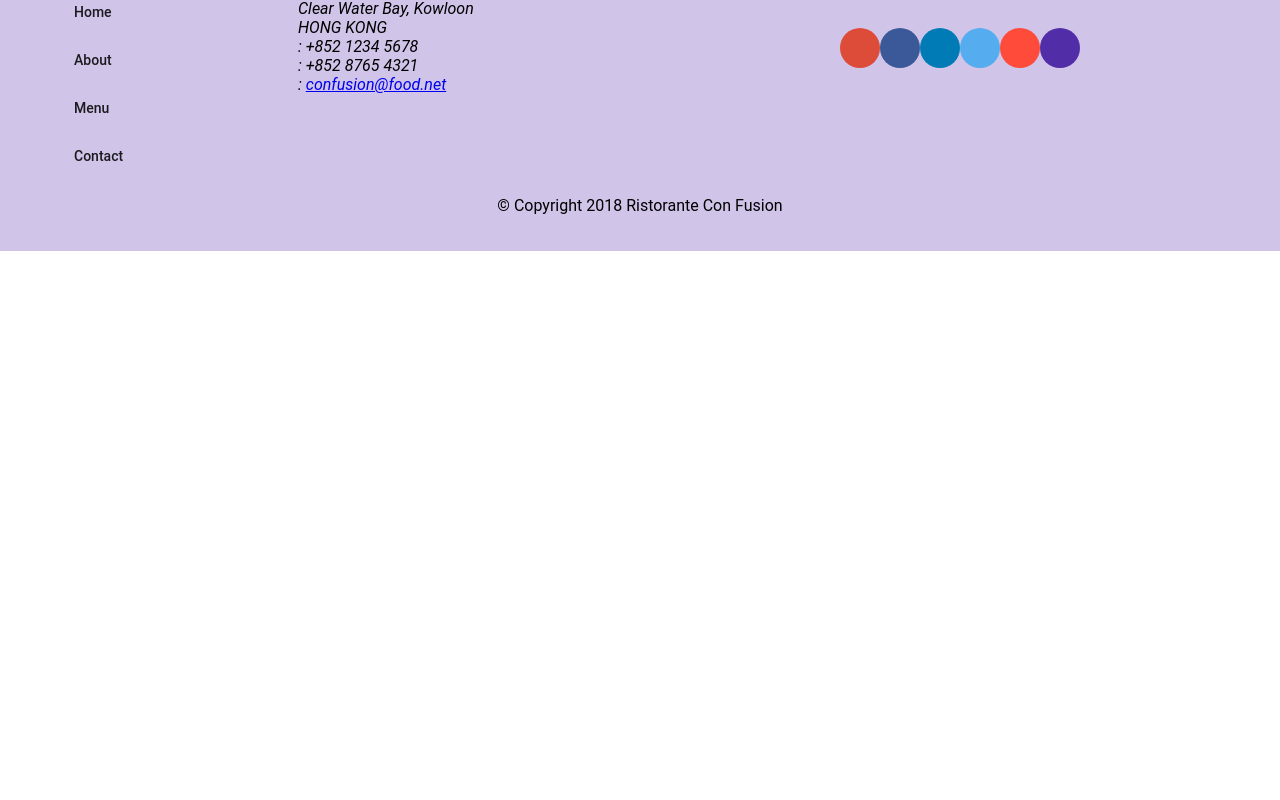
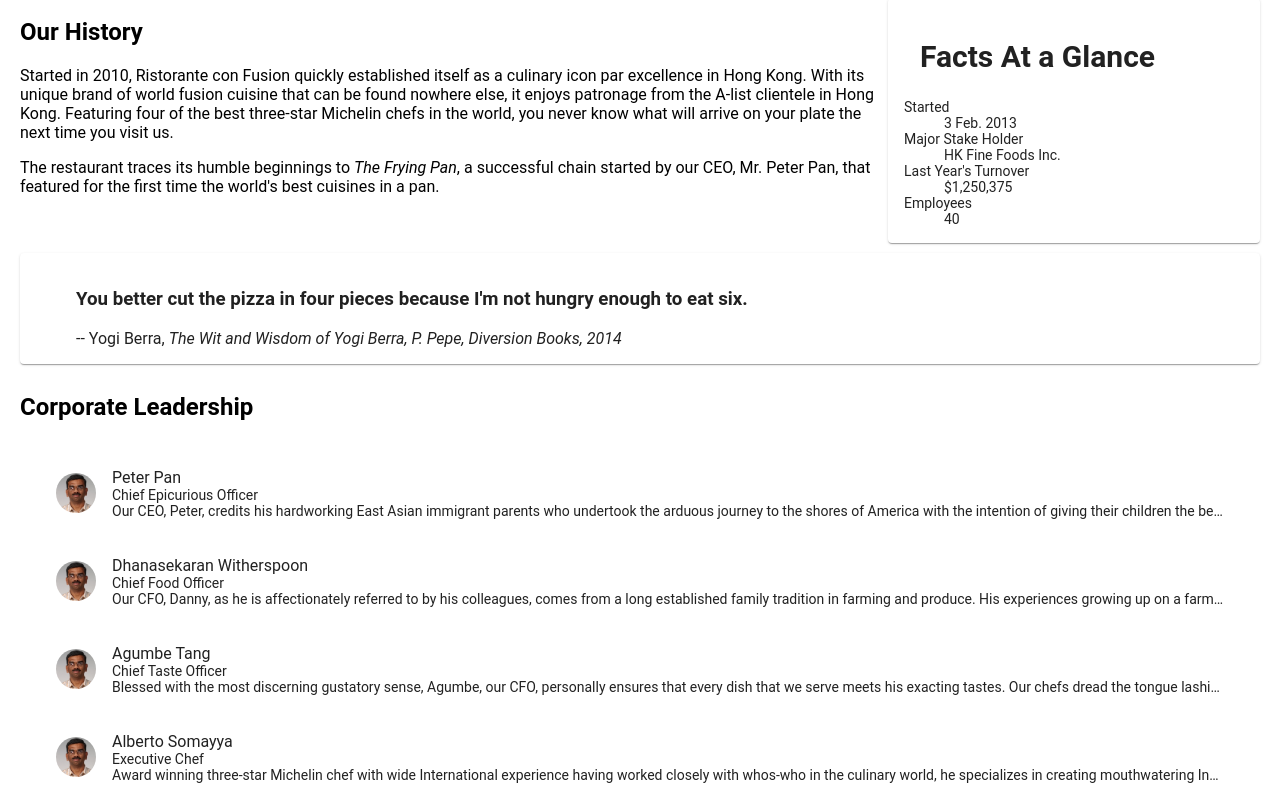
Before and after one commit to Shubhamkumarjha1244/ANGULAR_PROJECT, an Angular app: page /about in a window 1280 px wide. Before the commit this address led to /. Shown: the part 440-1240 px from the top of the page. Before the commit the page ends 800 px from the top, so only its background shows below. Built offline with nearby package versions, Linux system fonts and the light colour scheme.

Commit message:
8th commit--2nd week

```diff
--- a/src/app/about/about.component.html
+++ b/src/app/about/about.component.html
@@ -1 +1,78 @@
-<p>about works!</p>
+<div class="container"
+  fxLayout="column"
+  fxLayoutGap="10px">
+
+  <div fxFlex>
+    <div>
+        <h3>About Us</h3>
+        <hr>
+    </div>
+  </div>
+
+  <div fxFlex>
+    <div fxLayout="column" fxLayout.gt-sm="row">
+      <div fxFlex="70">
+        <h2>Our History</h2>
+        <p>Started in 2010, Ristorante con Fusion quickly established itself as a culinary icon par excellence in Hong Kong. With its unique brand of world fusion cuisine that can be found nowhere else, it enjoys patronage from the A-list clientele in Hong Kong.  Featuring four of the best three-star Michelin chefs in the world, you never know what will arrive on your plate the next time you visit us.</p>
+        <p>The restaurant traces its humble beginnings to <em>The Frying Pan</em>, a successful chain started by our CEO, Mr. Peter Pan, that featured for the first time the world's best cuisines in a pan.</p>
+      </div>
+      <div fxFlex="30">
+        <mat-card>
+          <mat-card-header>
+            <mat-card-title>
+            <h2>Facts At a Glance</h2>
+            </mat-card-title>
+          </mat-card-header>
+          <mat-card-content>
+            <dl>
+              <dt>Started</dt>
+              <dd>3 Feb. 2013</dd>
+              <dt>Major Stake Holder</dt>
+              <dd>HK Fine Foods Inc.</dd>
+              <dt>Last Year's Turnover</dt>
+              <dd>$1,250,375</dd>
+              <dt>Employees</dt>
+              <dd>40</dd>
+            </dl>
+          </mat-card-content>
+        </mat-card>
+      </div>
+    </div>
+  </div>
+
+  <div fxFlex>
+    <mat-card>
+      <blockquote>
+        <h3>You better cut the pizza in four pieces because
+            I'm not hungry enough to eat six.</h3>
+        <footer>-- Yogi Berra,
+          <cite>The Wit and Wisdom of Yogi Berra,
+            P. Pepe, Diversion Books, 2014</cite>
+        </footer>
+      </blockquote>
+    </mat-card>
+  </div>
+
+
+  <div fxFlex>
+    <h2>Corporate Leadership</h2>
+    <div class="container"
+    fxLayout="column"
+    fxLayoutGap="10px">
+
+ <mat-list fxFlex>
+   <mat-list-item *ngFor="let leader of leaders">
+     <img matListAvatar src={{leader.image}} alt={{leader.name}}>
+     <h1 matLine> {{leader.name}} </h1>
+     <p matLine>
+      <span> {{leader.designation}} </span>
+    </p>
+     <p matLine>
+       <span> {{leader.description}} </span>
+     </p>
+   </mat-list-item>
+ </mat-list>
+
+</div>
+  </div>
+</div>
--- a/src/app/about/about.component.ts
+++ b/src/app/about/about.component.ts
@@ -1,5 +1,6 @@
 import { Component, OnInit } from '@angular/core';
-
+import { leader } from '../shared/leader';
+import { LeaderService } from '../services/leader.service';
 @Component({
   selector: 'app-about',
   templateUrl: './about.component.html',
@@ -7,9 +8,14 @@ import { Component, OnInit } from '@angular/core';
 })
 export class AboutComponent implements OnInit {
 
-  constructor() { }
+  leaders: leader[] = [];
+
+  constructor(
+    private leaderService: LeaderService
+  ) { }
 
   ngOnInit(): void {
+    this.leaders = this.leaderService.getleaders();
   }
 
 }
--- a/src/app/app-routing/routes.ts
+++ b/src/app/app-routing/routes.ts
@@ -12,4 +12,5 @@ export const routes: Routes = [
   { path: 'contactus',     component: ContactComponent },
   { path: '', redirectTo: '/home', pathMatch: 'full' },
   { path: 'dishdetail/:id',     component: DishdetailComponent },
+  { path: 'about',     component: AboutComponent },
 ];
--- a/src/app/footer/footer.component.html
+++ b/src/app/footer/footer.component.html
@@ -9,10 +9,10 @@
       <div fxFlex="40" fxFlexOffset="20px">
         <h4>Links</h4>
         <mat-list>
-          <mat-list-item><a mat-button>Home</a></mat-list-item>
-          <mat-list-item><a mat-button>About</a></mat-list-item>
-          <mat-list-item><a mat-button>Menu</a></mat-list-item>
-          <mat-list-item><a mat-button>Contact</a></mat-list-item>
+          <mat-list-item><a mat-button routerLink="/home">Home</a></mat-list-item>
+          <mat-list-item><a mat-button routerLink="/about">About</a></mat-list-item>
+          <mat-list-item><a mat-button routerLink="/menu">Menu</a></mat-list-item>
+          <mat-list-item><a mat-button routerLink="/contact">Contact</a></mat-list-item>
         </mat-list>
       </div>
       <div fxFlex="55">
--- a/src/app/header/header.component.html
+++ b/src/app/header/header.component.html
@@ -1,7 +1,7 @@
 <mat-toolbar color="primary">
     <span><img src="/assets/images/logo.png" height=30 width=41></span>
     <a routerLinkActive="active" mat-button routerLink="/home"><span class="fa fa-home fa-lg"></span> Home</a>
-    <a routerLinkActive="active" mat-button><span class="fa fa-info fa-lg"></span> About</a>
+    <a routerLinkActive="active" mat-button routerLink="/about"><span class="fa fa-info fa-lg"></span> About</a>
     <a routerLinkActive="active" mat-button routerLink="/menu"><span class="fa fa-list fa-lg"></span> Menu</a>
     <a routerLinkActive="active" mat-button routerLink="/contactus"><span class="fa fa-address-card fa-lg"></span> Contact</a>
   </mat-toolbar>
--- a/src/app/home/home.component.html
+++ b/src/app/home/home.component.html
@@ -33,4 +33,20 @@
   </mat-card-content>
 </mat-card>
 
+<mat-card *ngIf="leader" fxFlex>
+  <mat-card-header>
+    <div mat-card-avatar></div>
+    <mat-card-title>
+      <h3>{{leader.name | uppercase}}</h3>
+    </mat-card-title>
+  </mat-card-header>
+  <img mat-card-image src={{leader.image}} alt={{leader.name}}>
+  <mat-card-content>
+    <p>{{leader.designation}}
+    </p>
+    <p>{{leader.description}}
+    </p>
+  </mat-card-content>
+</mat-card>
+
 </div>
--- a/src/app/home/home.component.ts
+++ b/src/app/home/home.component.ts
@@ -3,6 +3,9 @@ import { DishService } from '../services/dish.service';
 import { Promotion } from '../shared/promotion';
 import { PromotionsService } from '../services/promotions.service'; //promotion
 import { Dish } from '../shared/dish';
+import { leader } from '../shared/leader';
+import { LeaderService } from '../services/leader.service';
+
 @Component({
   selector: 'app-home',
   templateUrl: './home.component.html',
@@ -13,13 +16,15 @@ export class HomeComponent implements OnInit {
 
   dish: Dish = new Dish;
   promotion: Promotion = new Promotion;
+  leader: leader=new leader;
 
   constructor(private dishservice: DishService,
-    private promotionservice: PromotionsService) { }
+    private promotionservice: PromotionsService,private leaderservice: LeaderService) { }
 
   ngOnInit(): void {
     this.dish = this.dishservice.getFeaturedDish();
     this.promotion = this.promotionservice.getFeaturedPromotion();
+    this.leader = this.leaderservice.getFeaturedleader();
   }
 
 }
--- /dev/null
+++ b/src/app/services/leader.service.ts
@@ -0,0 +1,33 @@
+import { Injectable } from '@angular/core';
+import { leader } from '../shared/leader';
+import { LEADERS } from '../shared/leaders';
+
+@Injectable({
+  providedIn: 'root'
+})
+export class LeaderService {
+
+  constructor() { }
+
+  getleaders(): leader[] {
+    return LEADERS;
+  }
+
+  // getPromotion(id: string): Promotion {
+  //   return PROMOTIONS.filter((promo) => (promo.id === id))[0];
+  // }
+
+  // getFeaturedPromotion(): Promotion {
+  //   return PROMOTIONS.filter((promotion) => promotion.featured)[0];
+  // }
+
+  getLeader(id: string): leader {
+    return LEADERS.filter((promo) => (promo.id === id))[0];
+  }
+
+  getFeaturedleader(): leader {
+    return LEADERS.filter((promotion) => promotion.featured)[0];
+  }
+
+
+}
--- /dev/null
+++ b/src/app/shared/leader.ts
@@ -0,0 +1,9 @@
+export class leader {
+    id!: string;
+    name!: string;
+    image!: string;
+    designation!: string;
+    abbr!: string;
+    featured!: boolean;
+    description!: string;
+}
--- /dev/null
+++ b/src/app/shared/leaders.ts
@@ -0,0 +1,44 @@
+import{leader} from './leader';
+
+export const LEADERS: leader[] =[
+    {
+      id: '0',
+      name: 'Peter Pan',
+      image: '/assets/images/alberto.png',
+      designation: 'Chief Epicurious Officer',
+      abbr: 'CEO',
+      featured: false,
+      // tslint:disable-next-line:max-line-length
+      description: 'Our CEO, Peter, credits his hardworking East Asian immigrant parents who undertook the arduous journey to the shores of America with the intention of giving their children the best future. His mother\'s wizardy in the kitchen whipping up the tastiest dishes with whatever is available inexpensively at the supermarket, was his first inspiration to create the fusion cuisines for which The Frying Pan became well known. He brings his zeal for fusion cuisines to this restaurant, pioneering cross-cultural culinary connections.'
+    },
+    {
+      id: '1',
+      name: 'Dhanasekaran Witherspoon',
+      image: '/assets/images/alberto.png',
+      designation: 'Chief Food Officer',
+      abbr: 'CFO',
+      featured: false,
+      // tslint:disable-next-line:max-line-length
+      description: 'Our CFO, Danny, as he is affectionately referred to by his colleagues, comes from a long established family tradition in farming and produce. His experiences growing up on a farm in the Australian outback gave him great appreciation for varieties of food sources. As he puts it in his own words, Everything that runs, wins, and everything that stays, pays!'
+    },
+    {
+      id: '2',
+      name: 'Agumbe Tang',
+      image: '/assets/images/alberto.png',
+      designation: 'Chief Taste Officer',
+      abbr: 'CTO',
+      featured: false,
+      // tslint:disable-next-line:max-line-length
+      description: 'Blessed with the most discerning gustatory sense, Agumbe, our CFO, personally ensures that every dish that we serve meets his exacting tastes. Our chefs dread the tongue lashing that ensues if their dish does not meet his exacting standards. He lives by his motto, You click only if you survive my lick.'
+    },
+    {
+      id: '3',
+      name: 'Alberto Somayya',
+      image: '/assets/images/alberto.png',
+      designation: 'Executive Chef',
+      abbr: 'EC',
+      featured: true,
+      // tslint:disable-next-line:max-line-length
+      description: 'Award winning three-star Michelin chef with wide International experience having worked closely with whos-who in the culinary world, he specializes in creating mouthwatering Indo-Italian fusion experiences. He says, Put together the cuisines from the two craziest cultures, and you get a winning hit! Amma Mia!'
+    }
+  ];
```
Also changed, not shown: 1 other file (tests, documents, lock files or other folders).
